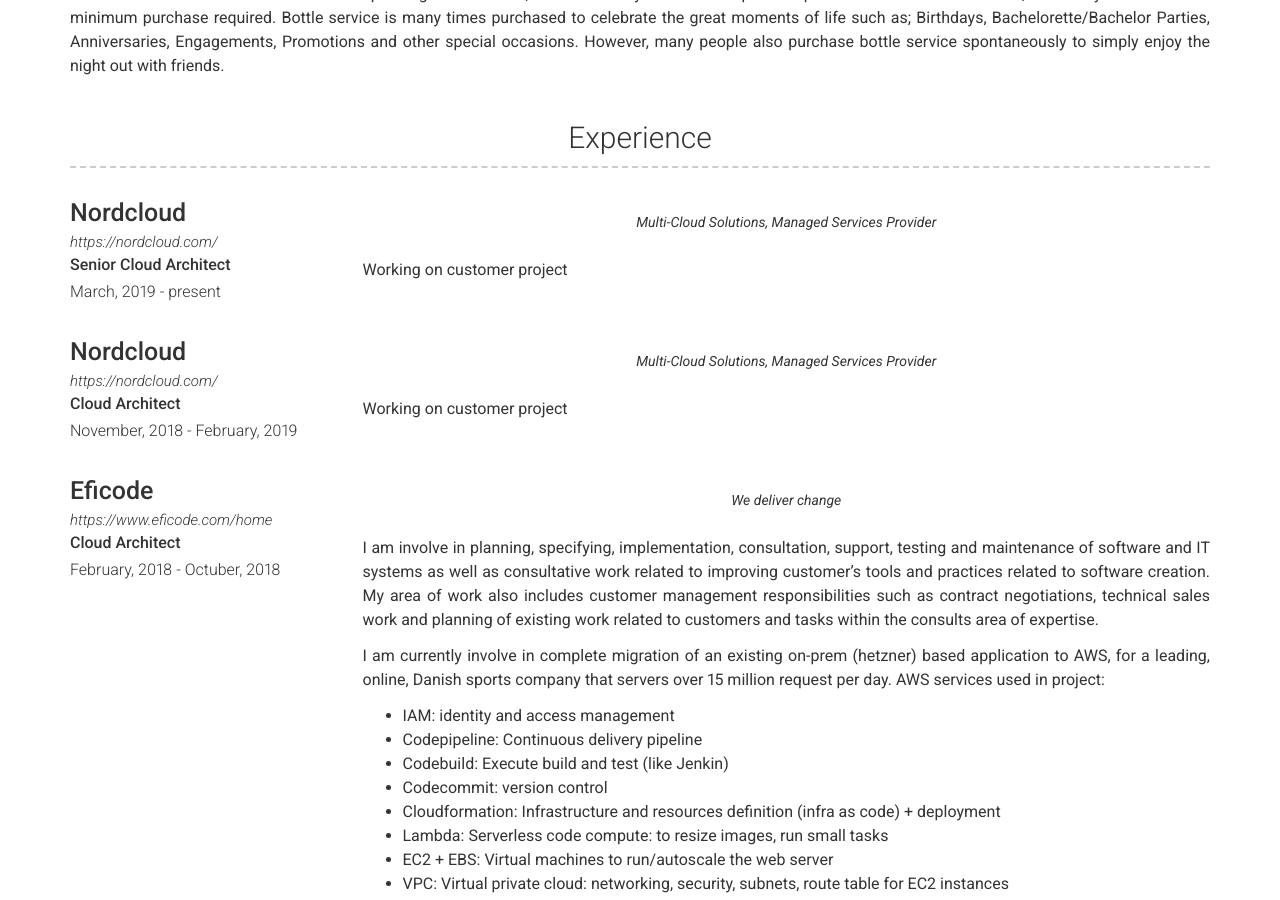
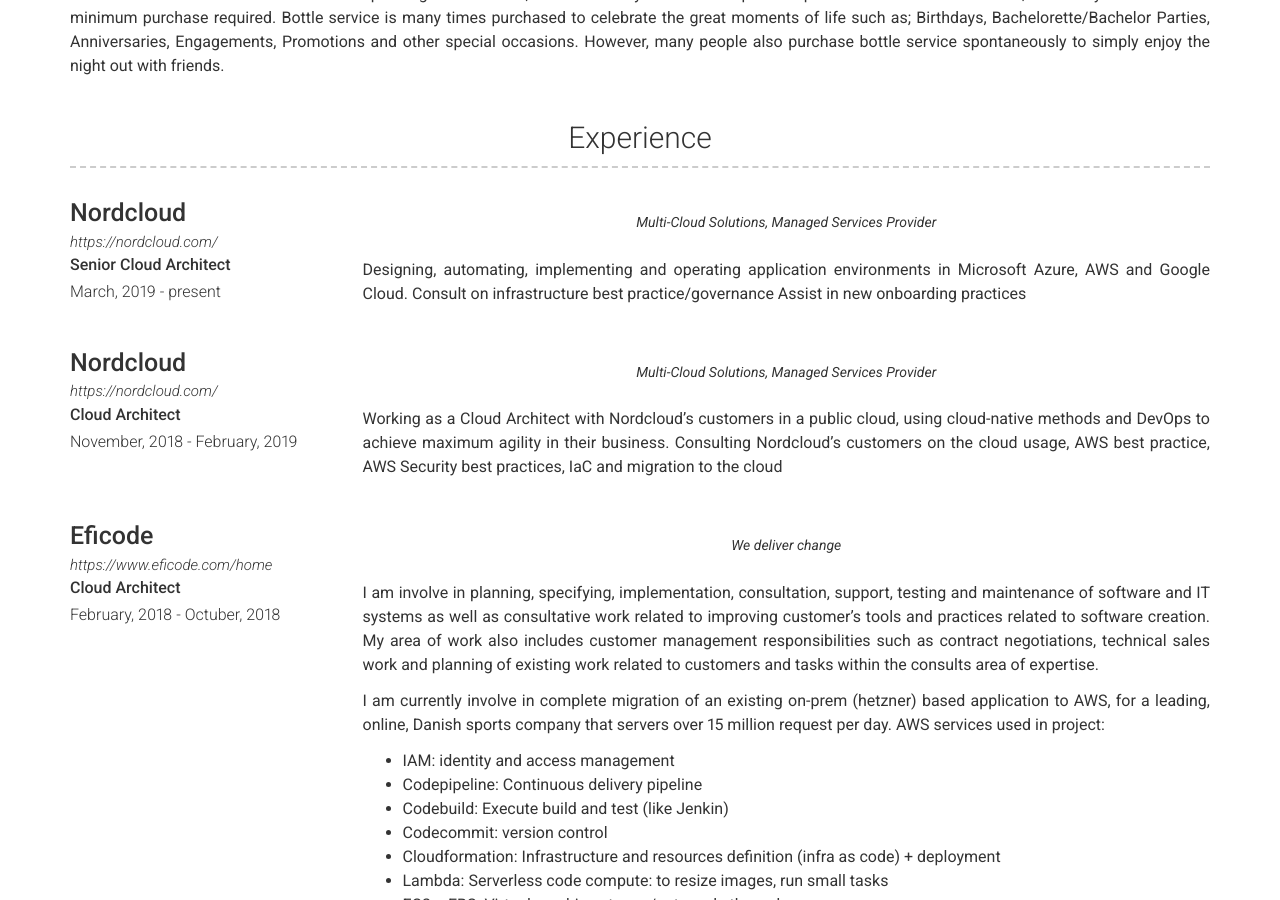
Before and after one commit to diatmpravin/diatmpravin.github.io, a Jekyll site: the page built from index.md, in a window 1280 px wide and 900 px high, scrolled down 1863 px. Built offline with Jekyll 4.4.1, drawn with Linux system fonts in a browser that asks for light colours.

Commit message:
adding nordcloud work

```diff
--- a/_data/experience.yml
+++ b/_data/experience.yml
@@ -7,7 +7,10 @@
   quote: >
    Multi-Cloud Solutions, Managed Services Provider
   description: | # this will include new lines to allow paragraphs
-    Working on customer project
+    Designing, automating, implementing and operating application environments in Microsoft Azure, AWS and Google Cloud.
+    Consult on infrastructure best practice/governance
+    Assist in new onboarding practices
+
 
 - layout: left
   company: Nordcloud
@@ -17,7 +20,9 @@
   quote: >
    Multi-Cloud Solutions, Managed Services Provider
   description: | # this will include new lines to allow paragraphs
-    Working on customer project
+    Working as a Cloud Architect with Nordcloud's customers in a public cloud, using cloud-native methods
+    and DevOps to achieve maximum agility in their business. Consulting Nordcloud's customers on the cloud usage,
+    AWS best practice, AWS Security best practices, IaC and migration to the cloud
 
 
 - layout: left
```
